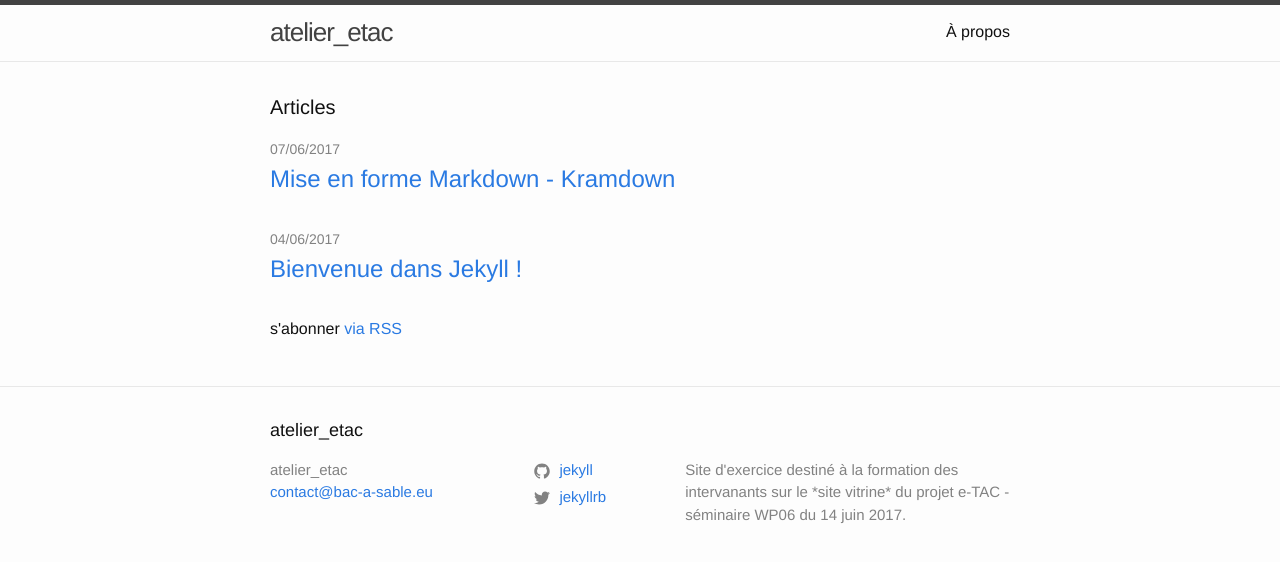
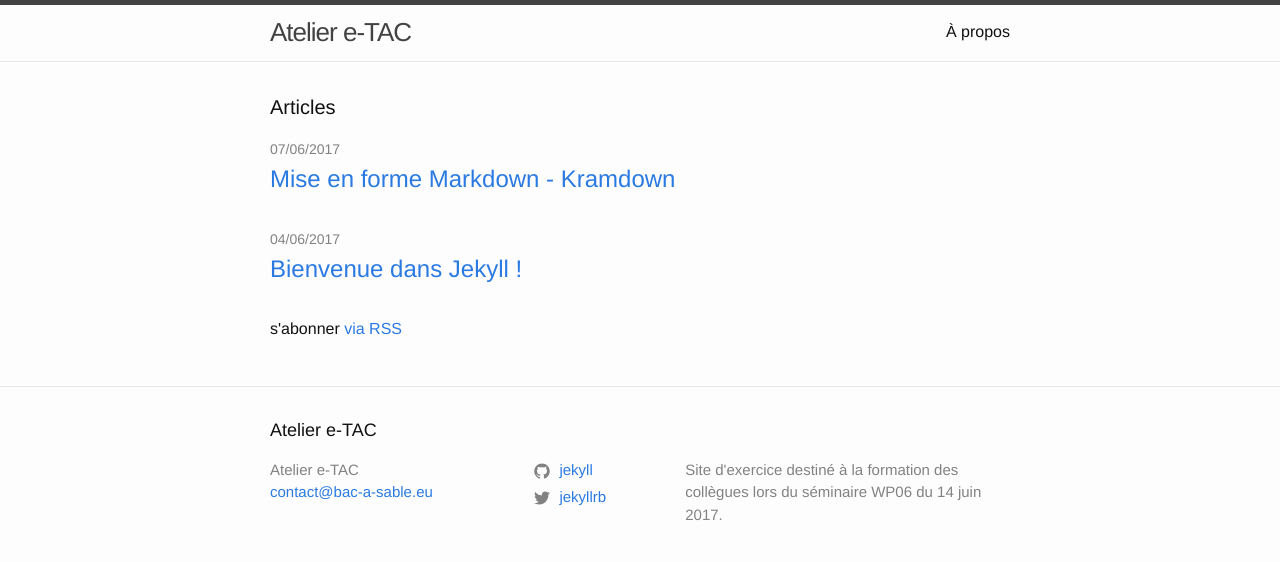
Before and after one commit to stef4/atelier_etac, a Jekyll site: the page built from index.md, in a window 1280 px wide. Shown: the top 562 px of the page. Built offline with Jekyll 4.4.1, drawn with Linux system fonts in a browser that asks for light colours.

Commit message:
Correction 5

```diff
--- a/_config.yml
+++ b/_config.yml
@@ -13,11 +13,12 @@
 # you will see them accessed via {{ site.title }}, {{ site.email }}, and so on.
 # You can create any custom variable you would like, and they will be accessible
 # in the templates via {{ site.myvariable }}.
+title: Atelier e-TAC
 email: contact@bac-a-sable.eu
 description: > # this means to ignore newlines until "baseurl:"
-  Site d'exercice destiné à la formation des intervanants sur le *site vitrine* du projet e-TAC - séminaire WP06 du 14 juin 2017.
+  Site d'exercice destiné à la formation des collègues lors du séminaire WP06 du 14 juin 2017.
 baseurl: "" # the subpath of your site, e.g. /blog
-url: "https://www.bac-a-sable.eu/atelier_etac" # the base hostname & protocol for your site, e.g. http://example.com
+url: "" # the base hostname & protocol for your site, e.g. http://example.com
 twitter_username: jekyllrb
 github_username:  jekyll
 
```
Also changed, not shown: Gemfile.lock.
